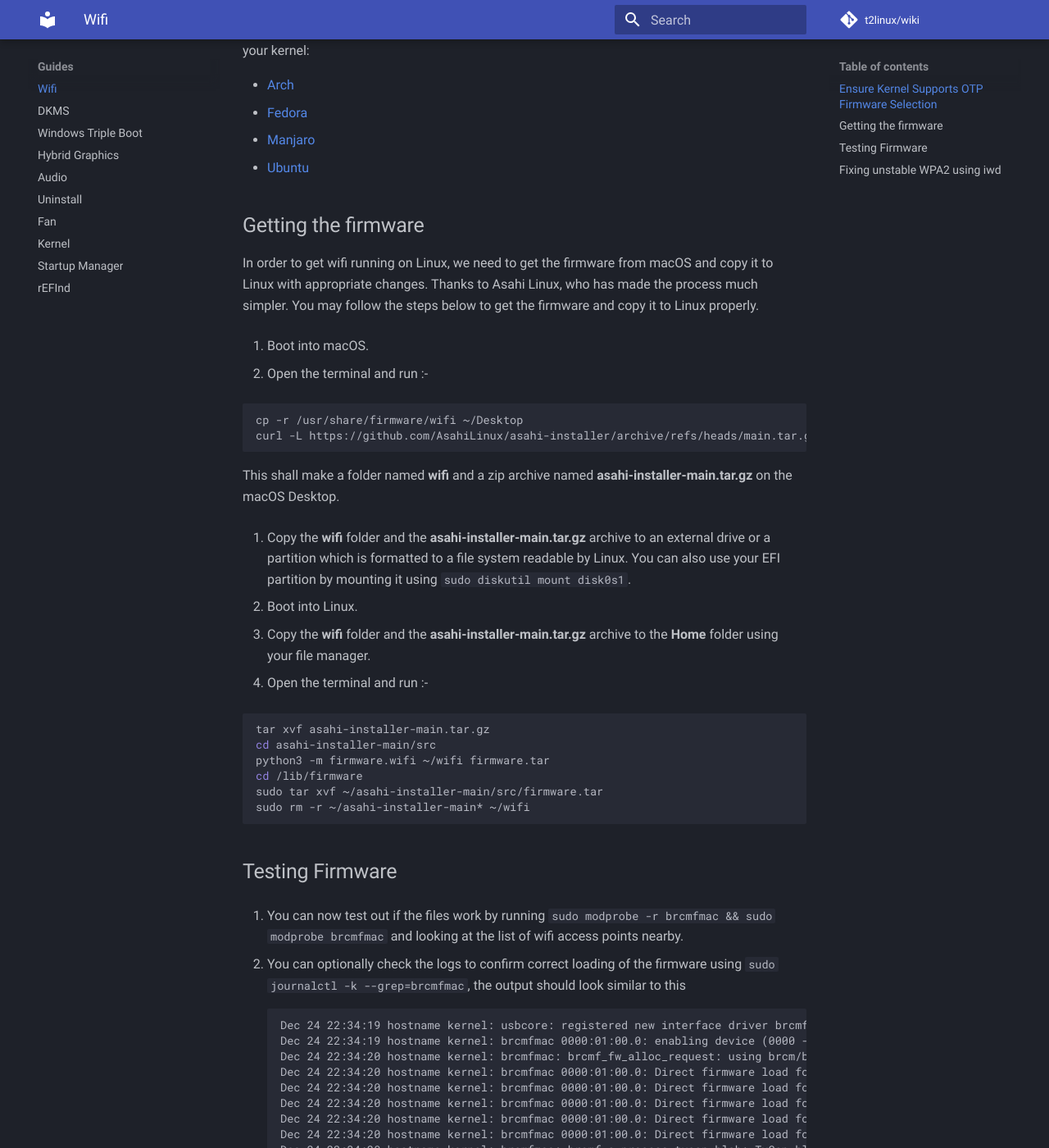
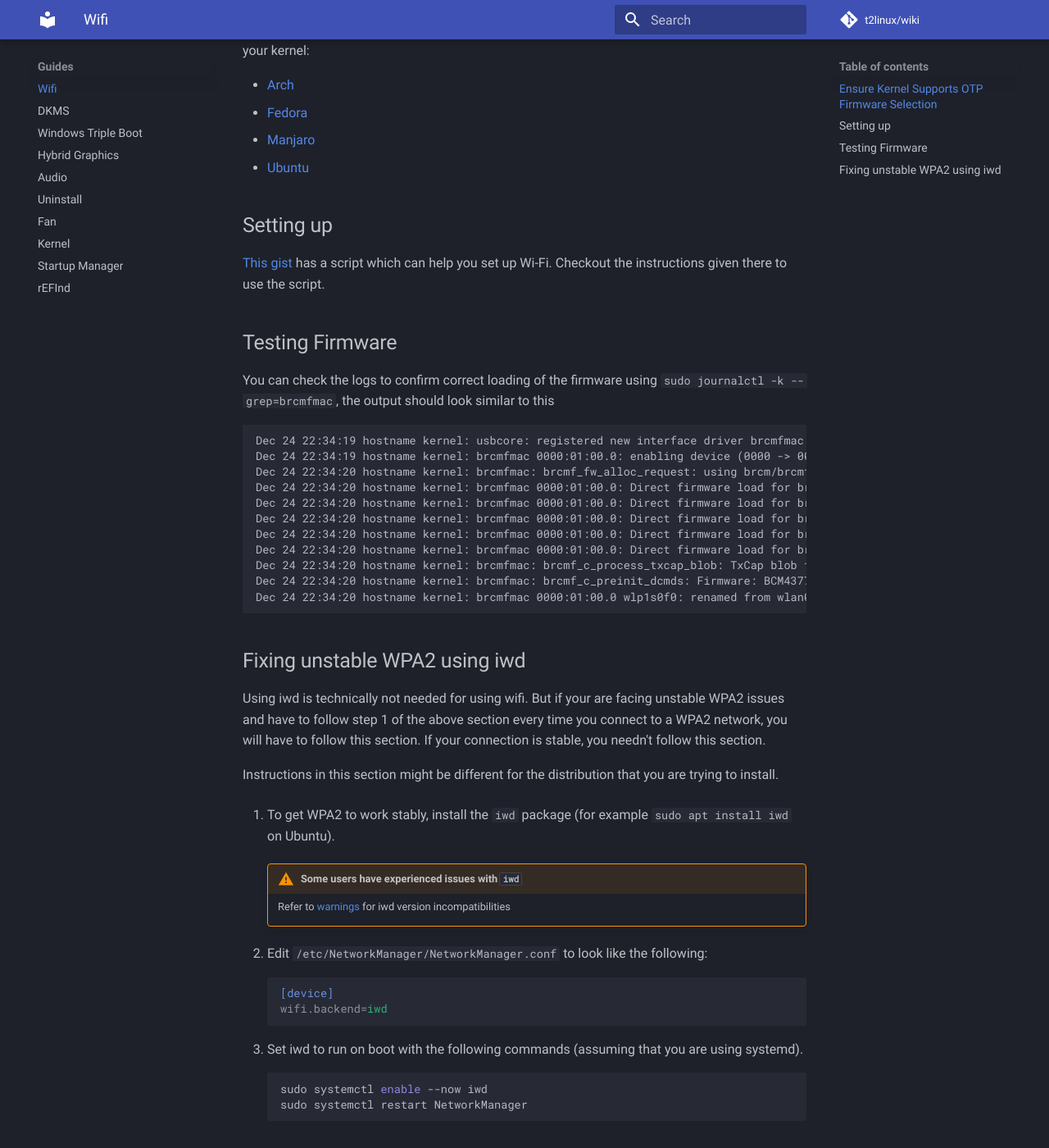
Before and after one commit to t2linux/wiki, an MkDocs documentation site: the page built from docs/guides/wifi.md, in a window 1280 px wide and 1400 px high, scrolled down 450 px. Shown: the whole window at 82% size. Built offline with MkDocs 1.6.1 and Material for MkDocs 9.7.7, drawn with Linux system fonts in a browser that asks for light colours; comment, search, counter and statistics services are not loaded.

Commit message:
Use script for wifi

````diff
--- a/docs/guides/wifi.md
+++ b/docs/guides/wifi.md
@@ -13,57 +13,27 @@ Refer to the "Updating Kernel" section on your distro's FAQ for instructions if
 - [Manjaro](https://wiki.t2linux.org/distributions/manjaro/faq/#updating-kernel)
 - [Ubuntu](https://wiki.t2linux.org/distributions/ubuntu/faq/#updating-kernel)
 
-## Getting the firmware
+## Setting up
 
-In order to get wifi running on Linux, we need to get the firmware from macOS and copy it to Linux with appropriate changes. Thanks to Asahi Linux, who has made the process much simpler. You may follow the steps below to get the firmware and copy it to Linux properly.
-
-1. Boot into macOS.
-
-2. Open the terminal and run :-
-
-   ```sh
-   cp -r /usr/share/firmware/wifi ~/Desktop
-   curl -L https://github.com/AsahiLinux/asahi-installer/archive/refs/heads/main.tar.gz > ~/Desktop/asahi-installer-main.tar.gz
-   ```
-
-   This shall make a folder named **wifi** and a zip archive named **asahi-installer-main.tar.gz** on the macOS Desktop.
-
-3. Copy the **wifi** folder and the **asahi-installer-main.tar.gz** archive to an external drive or a partition which is formatted to a file system readable by Linux. You can also use your EFI partition by mounting it using `sudo diskutil mount disk0s1`.
-
-4. Boot into Linux.
-
-5. Copy the **wifi** folder and the **asahi-installer-main.tar.gz** archive to the **Home** folder using your file manager.
-
-6. Open the terminal and run :-
-
-   ```sh
-   tar xvf asahi-installer-main.tar.gz
-   cd asahi-installer-main/src
-   python3 -m firmware.wifi ~/wifi firmware.tar
-   cd /lib/firmware
-   sudo tar xvf ~/asahi-installer-main/src/firmware.tar
-   sudo rm -r ~/asahi-installer-main* ~/wifi
-   ```
+[This gist](https://gist.github.com/AdityaGarg8/94c6a3291455d5f8b7567ed9fb0b651e) has a script which can help you set up Wi-Fi. Checkout the instructions given there to use the script.
 
 ## Testing Firmware
 
-1. You can now test out if the files work by running `sudo modprobe -r brcmfmac && sudo modprobe brcmfmac` and looking at the list of wifi access points nearby.
+You can check the logs to confirm correct loading of the firmware using `sudo journalctl -k --grep=brcmfmac`, the output should look similar to this
 
-2. You can optionally check the logs to confirm correct loading of the firmware using `sudo journalctl -k --grep=brcmfmac`, the output should look similar to this
-
-    ```log
-    Dec 24 22:34:19 hostname kernel: usbcore: registered new interface driver brcmfmac
-    Dec 24 22:34:19 hostname kernel: brcmfmac 0000:01:00.0: enabling device (0000 -> 0002)
-    Dec 24 22:34:20 hostname kernel: brcmfmac: brcmf_fw_alloc_request: using brcm/brcmfmac4377b3-pcie for chip BCM4377/4
-    Dec 24 22:34:20 hostname kernel: brcmfmac 0000:01:00.0: Direct firmware load for brcm/brcmfmac4377b3-pcie.apple,tahiti-SPPR-m-3.1-X0.bin failed with error -2
-    Dec 24 22:34:20 hostname kernel: brcmfmac 0000:01:00.0: Direct firmware load for brcm/brcmfmac4377b3-pcie.apple,tahiti-SPPR-m-3.1.bin failed with error -2
-    Dec 24 22:34:20 hostname kernel: brcmfmac 0000:01:00.0: Direct firmware load for brcm/brcmfmac4377b3-pcie.apple,tahiti-SPPR-m.bin failed with error -2
-    Dec 24 22:34:20 hostname kernel: brcmfmac 0000:01:00.0: Direct firmware load for brcm/brcmfmac4377b3-pcie.apple,tahiti-SPPR.bin failed with error -2
-    Dec 24 22:34:20 hostname kernel: brcmfmac 0000:01:00.0: Direct firmware load for brcm/brcmfmac4377b3-pcie.apple,tahiti-X0.bin failed with error -2
-    Dec 24 22:34:20 hostname kernel: brcmfmac: brcmf_c_process_txcap_blob: TxCap blob found, loading
-    Dec 24 22:34:20 hostname kernel: brcmfmac: brcmf_c_preinit_dcmds: Firmware: BCM4377/4 wl0: Jul 16 2021 18:25:13 version 16.20.328.0.3.6.105 FWID 01-30be2b3a
-    Dec 24 22:34:20 hostname kernel: brcmfmac 0000:01:00.0 wlp1s0f0: renamed from wlan0
-    ```
+```log
+Dec 24 22:34:19 hostname kernel: usbcore: registered new interface driver brcmfmac
+Dec 24 22:34:19 hostname kernel: brcmfmac 0000:01:00.0: enabling device (0000 -> 0002)
+Dec 24 22:34:20 hostname kernel: brcmfmac: brcmf_fw_alloc_request: using brcm/brcmfmac4377b3-pcie for chip BCM4377/4
+Dec 24 22:34:20 hostname kernel: brcmfmac 0000:01:00.0: Direct firmware load for brcm/brcmfmac4377b3-pcie.apple,tahiti-SPPR-m-3.1-X0.bin failed with error -2
+Dec 24 22:34:20 hostname kernel: brcmfmac 0000:01:00.0: Direct firmware load for brcm/brcmfmac4377b3-pcie.apple,tahiti-SPPR-m-3.1.bin failed with error -2
+Dec 24 22:34:20 hostname kernel: brcmfmac 0000:01:00.0: Direct firmware load for brcm/brcmfmac4377b3-pcie.apple,tahiti-SPPR-m.bin failed with error -2
+Dec 24 22:34:20 hostname kernel: brcmfmac 0000:01:00.0: Direct firmware load for brcm/brcmfmac4377b3-pcie.apple,tahiti-SPPR.bin failed with error -2
+Dec 24 22:34:20 hostname kernel: brcmfmac 0000:01:00.0: Direct firmware load for brcm/brcmfmac4377b3-pcie.apple,tahiti-X0.bin failed with error -2
+Dec 24 22:34:20 hostname kernel: brcmfmac: brcmf_c_process_txcap_blob: TxCap blob found, loading
+Dec 24 22:34:20 hostname kernel: brcmfmac: brcmf_c_preinit_dcmds: Firmware: BCM4377/4 wl0: Jul 16 2021 18:25:13 version 16.20.328.0.3.6.105 FWID 01-30be2b3a
+Dec 24 22:34:20 hostname kernel: brcmfmac 0000:01:00.0 wlp1s0f0: renamed from wlan0
+```
 
 ## Fixing unstable WPA2 using iwd
 
````
